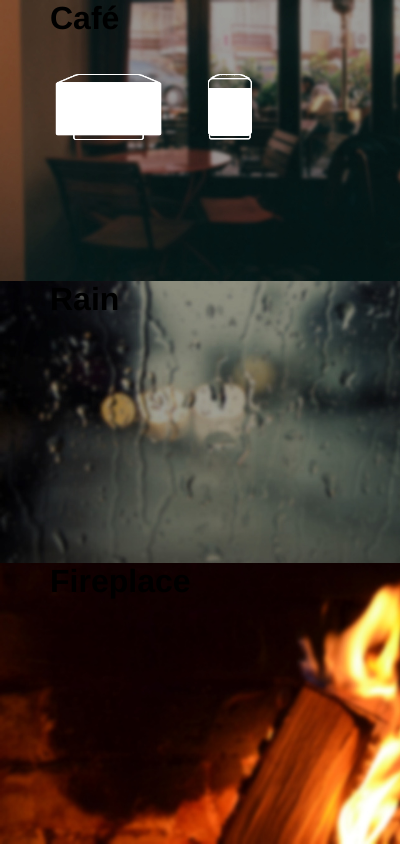
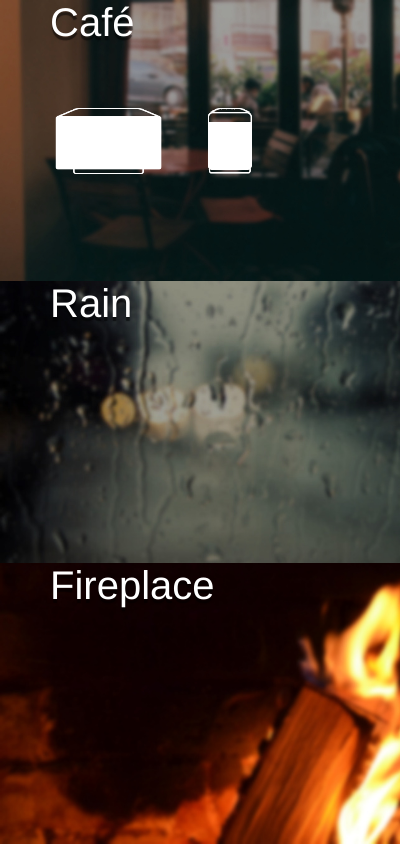
Before and after one commit to michaelmcmillan/Zone, an Electron app: page src/index.html in a window 400 px wide. Drawn offline with Linux system fonts and the light colour scheme; a web font is replaced by a local one.

Commit message:
wrap mood title in meta div

```diff
--- a/src/index.html
+++ b/src/index.html
@@ -8,7 +8,9 @@
     <body>
         <div id="container">
             <div id="cafe" class="mood">
-                <h1 class="title">Café</h1>
+                <div class="meta">
+                    <h1 class="title">Café</h1>
+                </div>
                 <div class="speakers">
                     <div class="speaker play-five background">
                         <div class="speaker play-five foreground"></div>
@@ -19,10 +21,14 @@
                 </div>
             </div>
             <div id="rain" class="mood">
-                <h1 class="title">Rain</h1>
+                <div class="meta">
+                    <h1 class="title">Rain</h1>
+                </div>
             </div>
             <div id="fireplace" class="mood">
-                <h1 class="title">Fireplace</h1>
+                <div class="meta">
+                    <h1 class="title">Fireplace</h1>
+                </div>
             </div>
         </div>
     </body>
```
